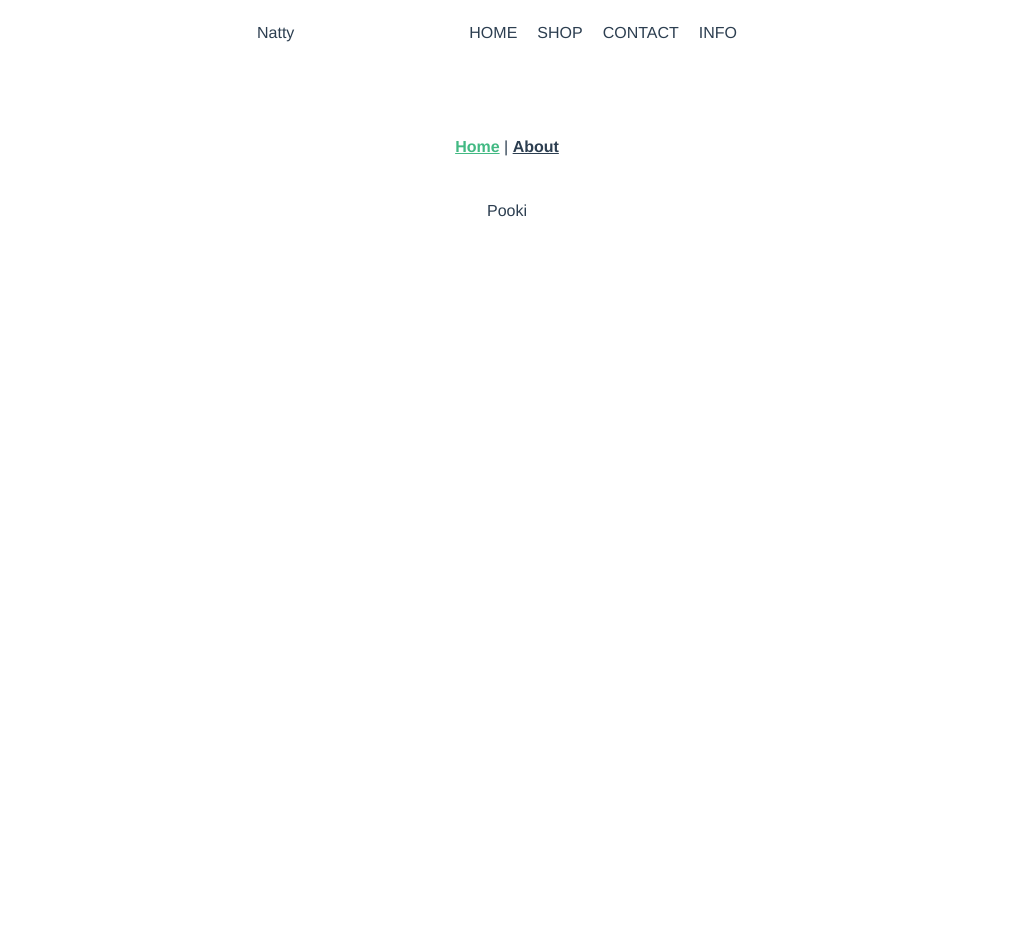
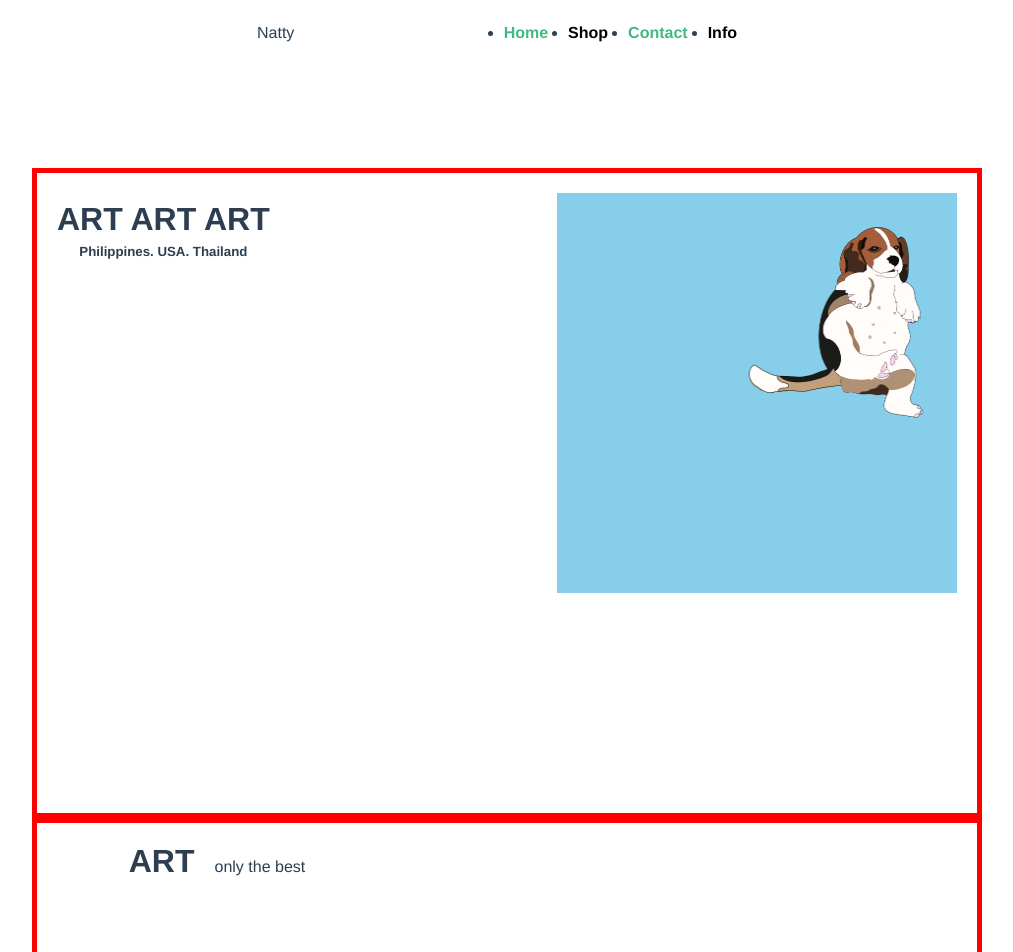
Before and after one commit to AgnesMoralesTH/Nesh, a Vue app in the folder natty/: page / in a window 1280 px wide. Shown: the part 60-1012 px from the top of the page, without its empty margins (133-1146 px from the left). Before the commit the page ends 800 px from the top, so only its background shows below. Built offline with nearby package versions, Linux system fonts and the light colour scheme.

Commit message:
Build the basic bones of the HOME and SHOP page

```diff
--- a/natty/src/App.vue
+++ b/natty/src/App.vue
@@ -1,8 +1,8 @@
 <template>
   <div id="nav">
     <TheNavigation />
-    <router-link to="/">Home</router-link> |
-    <router-link to="/about">About</router-link>
+
+
   </div>
   <router-view />
 </template>
--- a/natty/src/components/HelloWorld.vue
+++ /dev/null
@@ -1,122 +0,0 @@
-<template>
-  <div class="hello">
-    <h1>{{ msg }}</h1>
-    <p>
-      For a guide and recipes on how to configure / customize this project,<br />
-      check out the
-      <a href="https://cli.vuejs.org" target="_blank" rel="noopener"
-        >vue-cli documentation</a
-      >.
-    </p>
-    <h3>Installed CLI Plugins</h3>
-    <ul>
-      <li>
-        <a
-          href="https://github.com/vuejs/vue-cli/tree/dev/packages/%40vue/cli-plugin-babel"
-          target="_blank"
-          rel="noopener"
-          >babel</a
-        >
-      </li>
-      <li>
-        <a
-          href="https://github.com/vuejs/vue-cli/tree/dev/packages/%40vue/cli-plugin-router"
-          target="_blank"
-          rel="noopener"
-          >router</a
-        >
-      </li>
-      <li>
-        <a
-          href="https://github.com/vuejs/vue-cli/tree/dev/packages/%40vue/cli-plugin-eslint"
-          target="_blank"
-          rel="noopener"
-          >eslint</a
-        >
-      </li>
-    </ul>
-    <h3>Essential Links</h3>
-    <ul>
-      <li>
-        <a href="https://vuejs.org" target="_blank" rel="noopener">Core Docs</a>
-      </li>
-      <li>
-        <a href="https://forum.vuejs.org" target="_blank" rel="noopener"
-          >Forum</a
-        >
-      </li>
-      <li>
-        <a href="https://chat.vuejs.org" target="_blank" rel="noopener"
-          >Community Chat</a
-        >
-      </li>
-      <li>
-        <a href="https://twitter.com/vuejs" target="_blank" rel="noopener"
-          >Twitter</a
-        >
-      </li>
-      <li>
-        <a href="https://news.vuejs.org" target="_blank" rel="noopener">News</a>
-      </li>
-    </ul>
-    <h3>Ecosystem</h3>
-    <ul>
-      <li>
-        <a href="https://router.vuejs.org" target="_blank" rel="noopener"
-          >vue-router</a
-        >
-      </li>
-      <li>
-        <a href="https://vuex.vuejs.org" target="_blank" rel="noopener">vuex</a>
-      </li>
-      <li>
-        <a
-          href="https://github.com/vuejs/vue-devtools#vue-devtools"
-          target="_blank"
-          rel="noopener"
-          >vue-devtools</a
-        >
-      </li>
-      <li>
-        <a href="https://vue-loader.vuejs.org" target="_blank" rel="noopener"
-          >vue-loader</a
-        >
-      </li>
-      <li>
-        <a
-          href="https://github.com/vuejs/awesome-vue"
-          target="_blank"
-          rel="noopener"
-          >awesome-vue</a
-        >
-      </li>
-    </ul>
-  </div>
-</template>
-
-<script>
-export default {
-  name: "HelloWorld",
-  props: {
-    msg: String,
-  },
-};
-</script>
-
-<!-- Add "scoped" attribute to limit CSS to this component only -->
-<style scoped>
-h3 {
-  margin: 40px 0 0;
-}
-ul {
-  list-style-type: none;
-  padding: 0;
-}
-li {
-  display: inline-block;
-  margin: 0 10px;
-}
-a {
-  color: #42b983;
-}
-</style>
--- a/natty/src/components/TheNavigation.vue
+++ b/natty/src/components/TheNavigation.vue
@@ -3,12 +3,14 @@
         <p class="logo">Natty</p>
 
         <ul class="nav-links">
-            <li class="links">HOME</li>
-            <li class="links">SHOP</li>
-            <li class="links">CONTACT</li>
-            <li class="links">INFO</li>
+            <li><router-link to="/" class="links">Home</router-link></li>
+    <li><router-link to="/about" class="links">Shop</router-link></li>
+    <li><router-link to="/" class="links">Contact</router-link> </li>
+    <li><router-link to="/about" class="links">Info</router-link></li>
 
         </ul>
+
+
     </nav>
 </template>
 
--- /dev/null
+++ b/natty/src/components/homeCom/Art.vue
@@ -0,0 +1,40 @@
+<template>
+    <div class="homeSecond">
+    <div class="top">
+        <h1>ART</h1>
+        <p>only the best</p>
+    </div>
+    <div class="artPart">
+    </div>
+
+    </div>
+
+</template>
+
+
+
+<style scoped>
+    .homeSecond{
+        height: 600px;
+        width: 900px;
+        display: flex;
+        justify-content: space-between;
+        margin: 0 auto;
+        padding: 20px 20px 20px 20px;
+        border: 5px solid red;
+    }
+    .top{
+        height:100px;
+        width: 300px;
+
+    }
+        .left{
+  line-height: 10px;
+}
+
+    .top h1, p{
+        display: inline;
+
+        margin-left: 20px;
+    }
+</style>
--- /dev/null
+++ b/natty/src/components/homeCom/Me.vue
@@ -0,0 +1,37 @@
+<template>
+  <div class="homeFirst">
+    <div class="left">
+    <h1>ART ART ART</h1>
+    <h5>Philippines. USA. Thailand</h5>
+    </div>
+    <div class="right">
+<img src="../../assets/pook.png">
+    </div>
+  </div>
+</template>
+
+<style scoped>
+.homeFirst{
+  border: 5px solid red;
+
+ height: 600px;
+        width: 900px;
+  display: flex;
+  justify-content: space-between;
+  margin: 0 auto;
+  padding: 20px 20px 20px 20px;
+
+}
+.left{
+  line-height: 10px;
+}
+.right{
+  background-color: skyblue;
+  height: 400px;
+  width: 400px;
+}
+img{
+  height: 250px;
+  width:400px;
+}
+</style>
--- a/natty/src/router/index.js
+++ b/natty/src/router/index.js
@@ -8,13 +8,13 @@ const routes = [
     component: Home,
   },
   {
-    path: "/about",
-    name: "About",
+    path: "/shop",
+    name: "Shop",
     // route level code-splitting
     // this generates a separate chunk (about.[hash].js) for this route
     // which is lazy-loaded when the route is visited.
     component: () =>
-      import(/* webpackChunkName: "about" */ "../views/About.vue"),
+      import(/* webpackChunkName: "shop" */ "../views/Shop.vue"),
   },
 ];
 
--- a/natty/src/views/Home.vue
+++ b/natty/src/views/Home.vue
@@ -1,10 +1,30 @@
 <template>
-  <div class="home">
-    <p>Pooki</p>
+ <div class="home">
+    <Me />
+    <Art />
+
   </div>
 </template>
 
 <script>
 // @ is an alias to /src
+import Me from '../components/homeCom/Me'
+import Art from '../components/homeCom/Art'
+export default{
+  components: {
+    Me,
+    Art
+  },
 
+}
 </script>
+
+<style scoped>
+<style scoped>
+.home{
+  background-color: silver;
+
+  margin: 0 auto;
+  padding: 20px 20px 20px 20px;
+}
+</style>
```
Also changed, not shown: natty/src/assets/pook.png (added), natty/src/components/homeCom/Shopmini.vue (added), natty/src/components/shop/Books.vue (added), natty/src/components/shop/Ceramics.vue (added), natty/src/views/Shop.vue (renamed from natty/src/views/About.vue).
